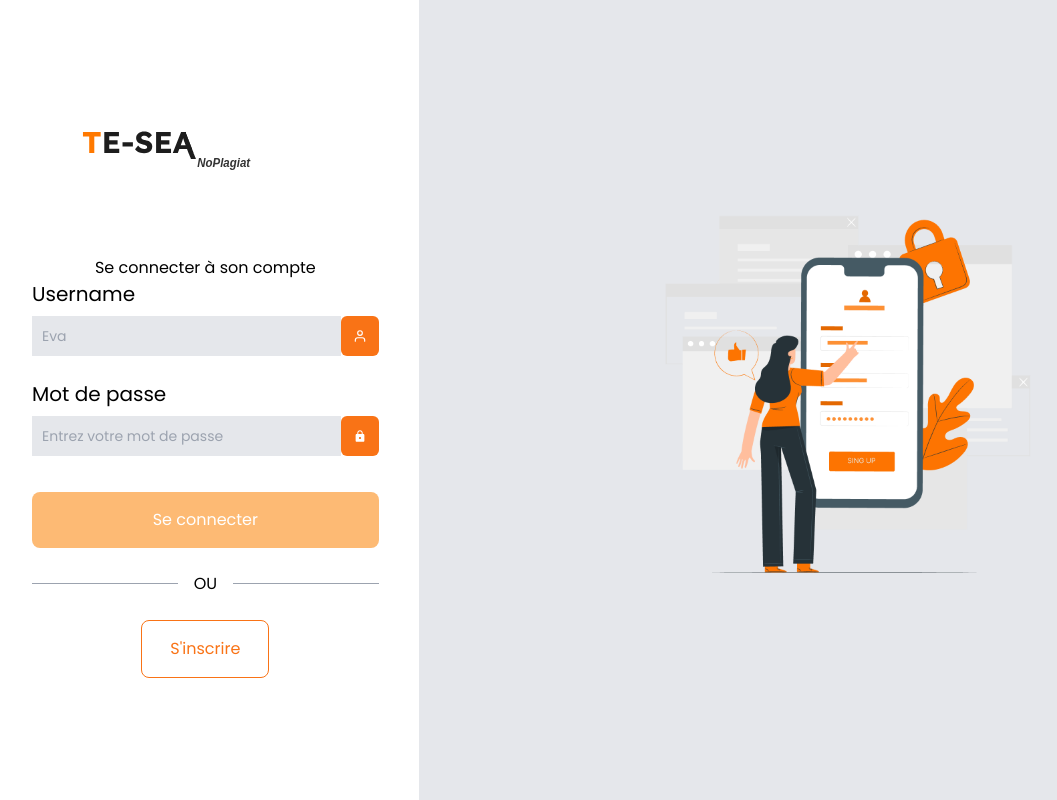
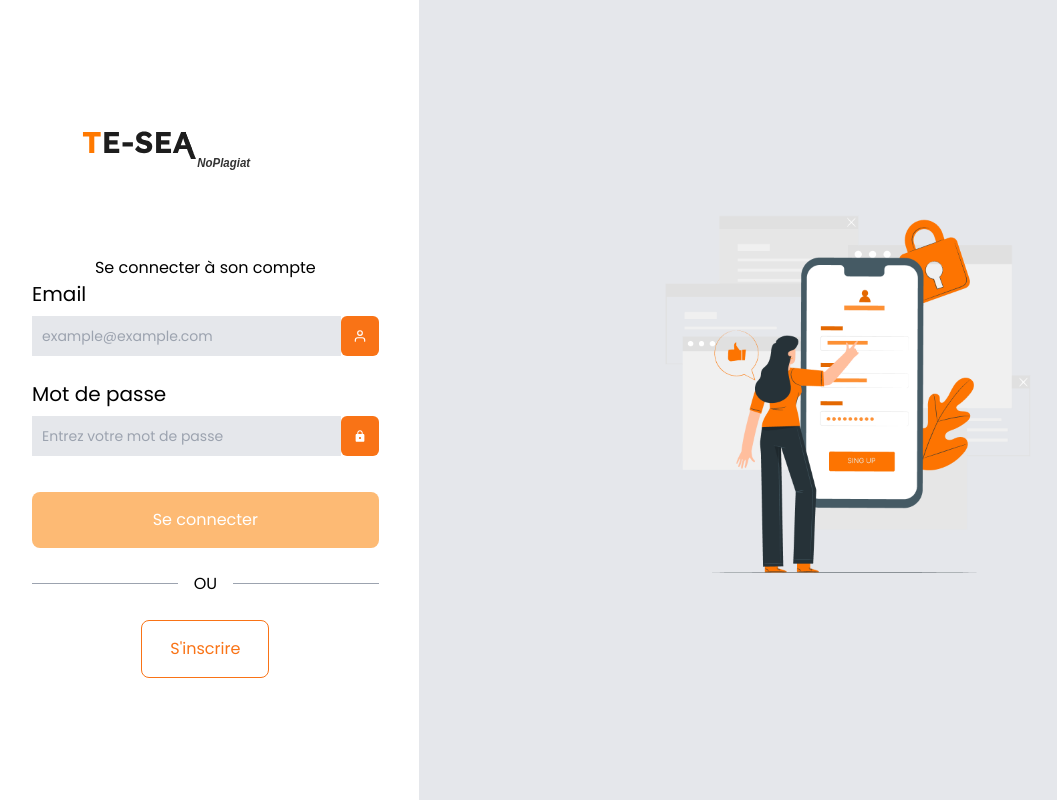
Before and after one commit to NoPlagiatTeam/frontend-no-plagiat, a React (Vite) app: page /login in a window 1280 px wide. Shown: the whole page, without its empty margins (8-1065 px from the left). Built offline with nearby package versions, Linux system fonts and the light colour scheme.

Commit message:
not fixing subscription feature

```diff
--- a/src/pages/LoginPage/LoginPage.jsx
+++ b/src/pages/LoginPage/LoginPage.jsx
@@ -14,7 +14,7 @@ import { storageData } from "../../utils/storageData";
 
 const LoginPage = () => {
   // state
-  const [userName, setUserName] = useState("");
+  const [userEmail, setUserEmail] = useState("");
   const [userPassword, setUserPassword] = useState("");
   const [erreur, setErreur] = useState({ isErreur: false, message: "" });
 
@@ -22,12 +22,12 @@ const LoginPage = () => {
   const userCtx = useUser();
 
   const navigate = useNavigate();
-  const inputValues = [userName, userPassword];
+  const inputValues = [userEmail, userPassword];
 
   // handlers
   const authenticateUserHandler = async () => {
     const user = {
-      nom: userName,
+      email: userEmail,
       password: userPassword,
     };
 
@@ -69,12 +69,12 @@ const LoginPage = () => {
 
           <div class="pb-6">
             <CustomInput
-              type="text"
-              value={userName}
-              onChange={(e) => setUserName(e.target.value)}
-              placeholder="Eva"
+              type="email"
+              value={userEmail}
+              onChange={(e) => setUserEmail(e.target.value)}
+              placeholder="example@example.com"
               icon={<FiUser />}
-              name="Username"
+              name="Email"
             />
           </div>
 
--- a/src/pages/SignInPage/SignInPage.jsx
+++ b/src/pages/SignInPage/SignInPage.jsx
@@ -15,6 +15,7 @@ import { ProgressStep } from "../../components/molecules";
 const SignInPage = () => {
   // state
   const [userName, setUserName] = useState("");
+  const [userEmail, setUserEmail] = useState("");
   const [userPassword, setUserPassword] = useState("");
   const [erreur, setErreur] = useState({ isErreur: false, message: "" });
   const [step, setStep] = useState(1);
@@ -30,6 +31,7 @@ const SignInPage = () => {
     try {
       const user = {
         nom: userName,
+        email: userEmail,
         password: userPassword,
         credit: 6000,
       };
@@ -57,6 +59,7 @@ const SignInPage = () => {
   const resetInputValue = () => {
     setUserName("");
     setUserPassword("");
+    setUserEmail("");
   };
 
   const subscriptionHandler = async () => {
@@ -108,6 +111,17 @@ const SignInPage = () => {
                 placeholder="nom d'utilisateur"
                 icon={<FiUser />}
                 name="Nom d’utilisateur"
+              />
+            </div>
+
+            <div className="pb-6">
+              <CustomInput
+                type="text"
+                value={userEmail}
+                onChange={(e) => setUserEmail(e.target.value)}
+                placeholder="Email"
+                icon={<FiUser />}
+                name="Email"
               />
             </div>
 
```
